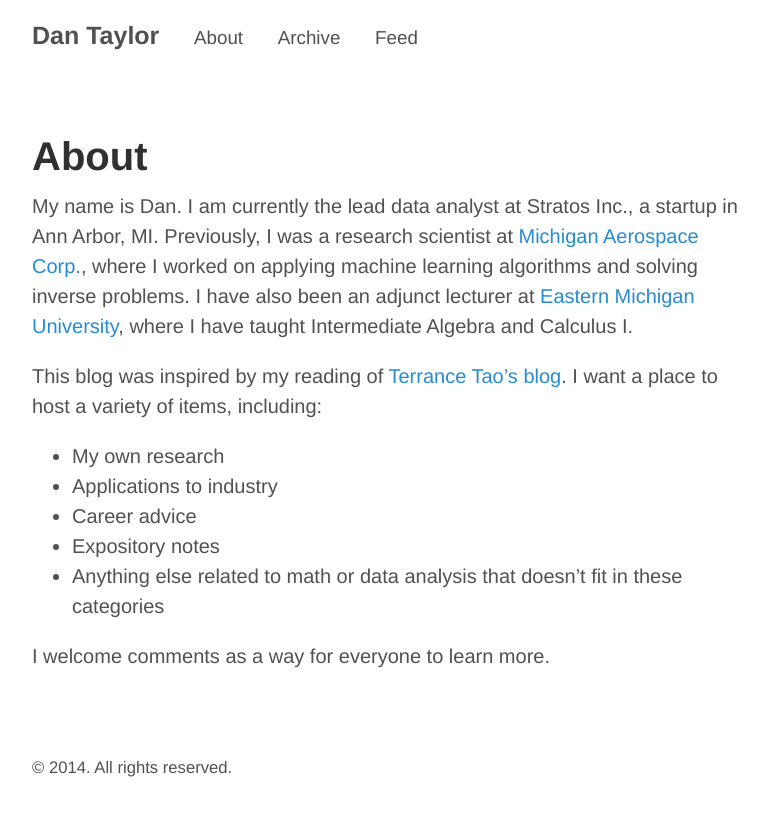
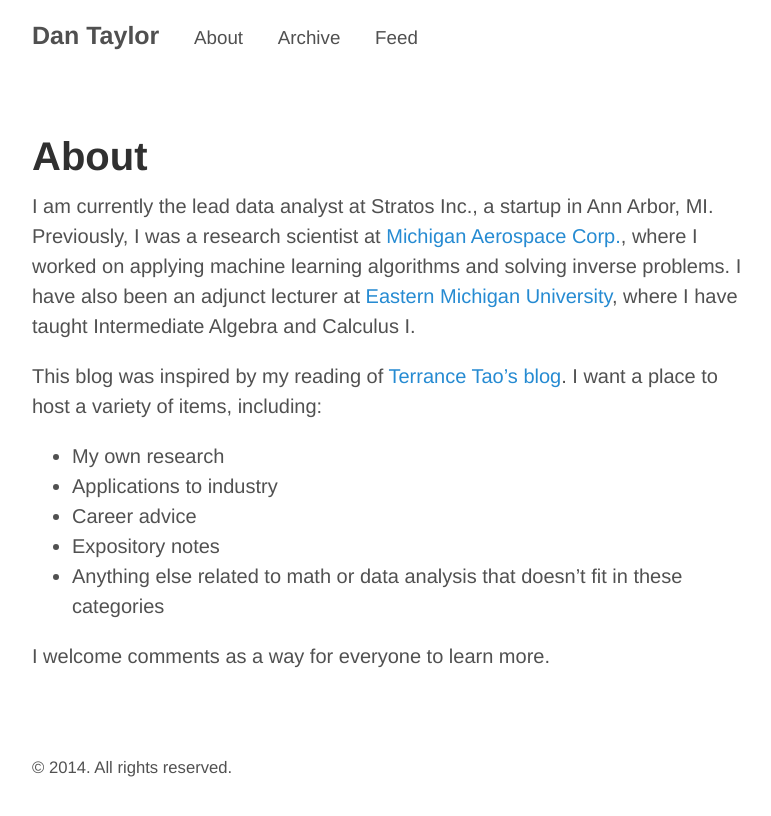
Before and after one commit to dantaylor688/dantaylor688.github.io, a Jekyll site: the page built from about.md, in a window 1280 px wide. Shown: the top 816 px of the page, without its empty margins (248-1019 px from the left). Built offline with Jekyll 4.4.1, drawn with Linux system fonts in a browser that asks for light colours.

Commit message:
Everyone knows I'm Dan

```diff
--- a/about.md
+++ b/about.md
@@ -3,7 +3,7 @@
 title: About
 ---
 
-My name is Dan. I am currently the lead data analyst at Stratos Inc., a startup in Ann Arbor, MI. Previously, I was a research scientist at [Michigan Aerospace Corp.](http://www.michiganaerospace.com/), where I worked on applying machine learning algorithms and solving inverse problems. I have also been an adjunct lecturer at [Eastern Michigan University](http://www.emich.edu/math/), where I have taught Intermediate Algebra and Calculus I.
+I am currently the lead data analyst at Stratos Inc., a startup in Ann Arbor, MI. Previously, I was a research scientist at [Michigan Aerospace Corp.](http://www.michiganaerospace.com/), where I worked on applying machine learning algorithms and solving inverse problems. I have also been an adjunct lecturer at [Eastern Michigan University](http://www.emich.edu/math/), where I have taught Intermediate Algebra and Calculus I.
 
 This blog was inspired by my reading of [Terrance Tao's blog](http://terrytao.wordpress.com/). I want a place to host a variety of items, including:
 
```
